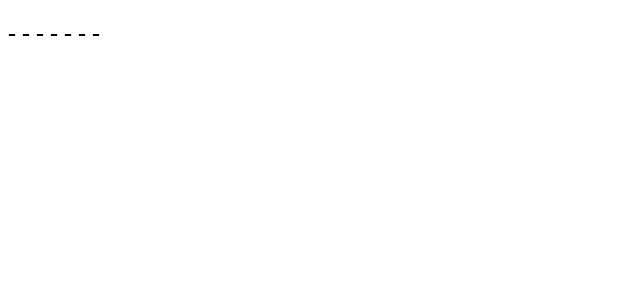
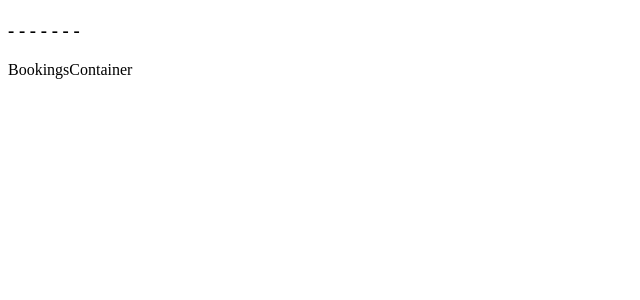
Before and after one commit to cookiemccormick/scout, a React (Create React App) app: page /models/1 in a window 1280 px wide. Shown: the top 300 px of the page, without its empty margins (0-640 px from the left). Built offline with nearby package versions, Linux system fonts and the light colour scheme; no server answers.

Commit message:
updated headers and added BookingsContainer

```diff
--- a/src/components/Model.js
+++ b/src/components/Model.js
@@ -1,10 +1,14 @@
 import React from 'react';
+import { Redirect } from 'react-router-dom';
+import BookingsContainer from '../containers/BookingsContainer';
 
 const Model = (props) => {
   let model = props.models[props.match.params.id -1];
 
   return (
-    <h2>{model ? model.name : null}
+    <div>
+      <h2>{model ? model.name : null}</h2>
+      <h3>
         {model ? model.picture : null} -
         {model ? model.height : null} -
         {model ? model.bust : null} -
@@ -13,7 +17,9 @@ const Model = (props) => {
         {model ? model.shoe : null} -
         {model ? model.eyes : null} -
         {model ? model.hair : null}
-    </h2>
+      </h3>
+      <BookingsContainer />
+    </div>
   );
 }
 
```
Lines whose indentation alone changed are shown as unchanged.
